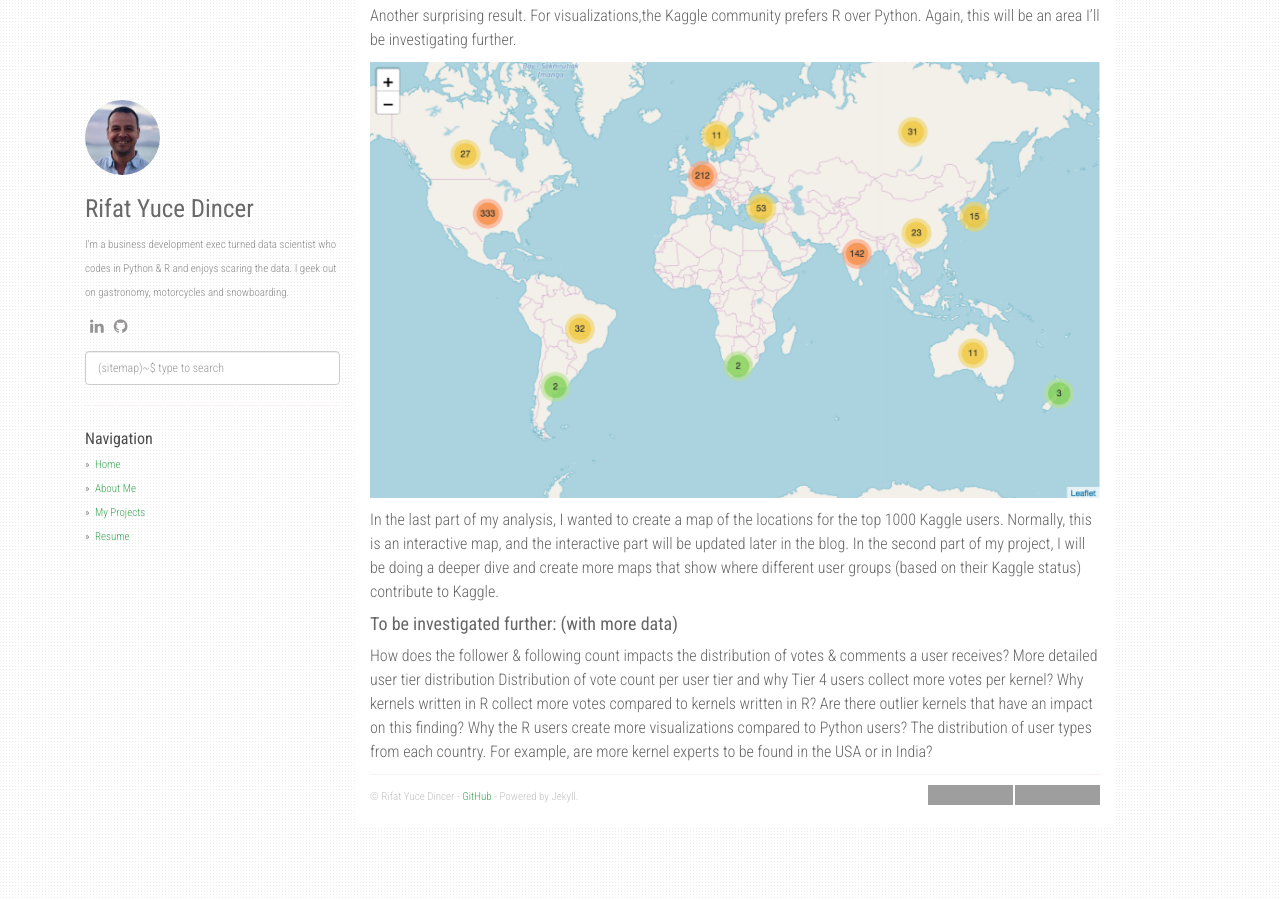
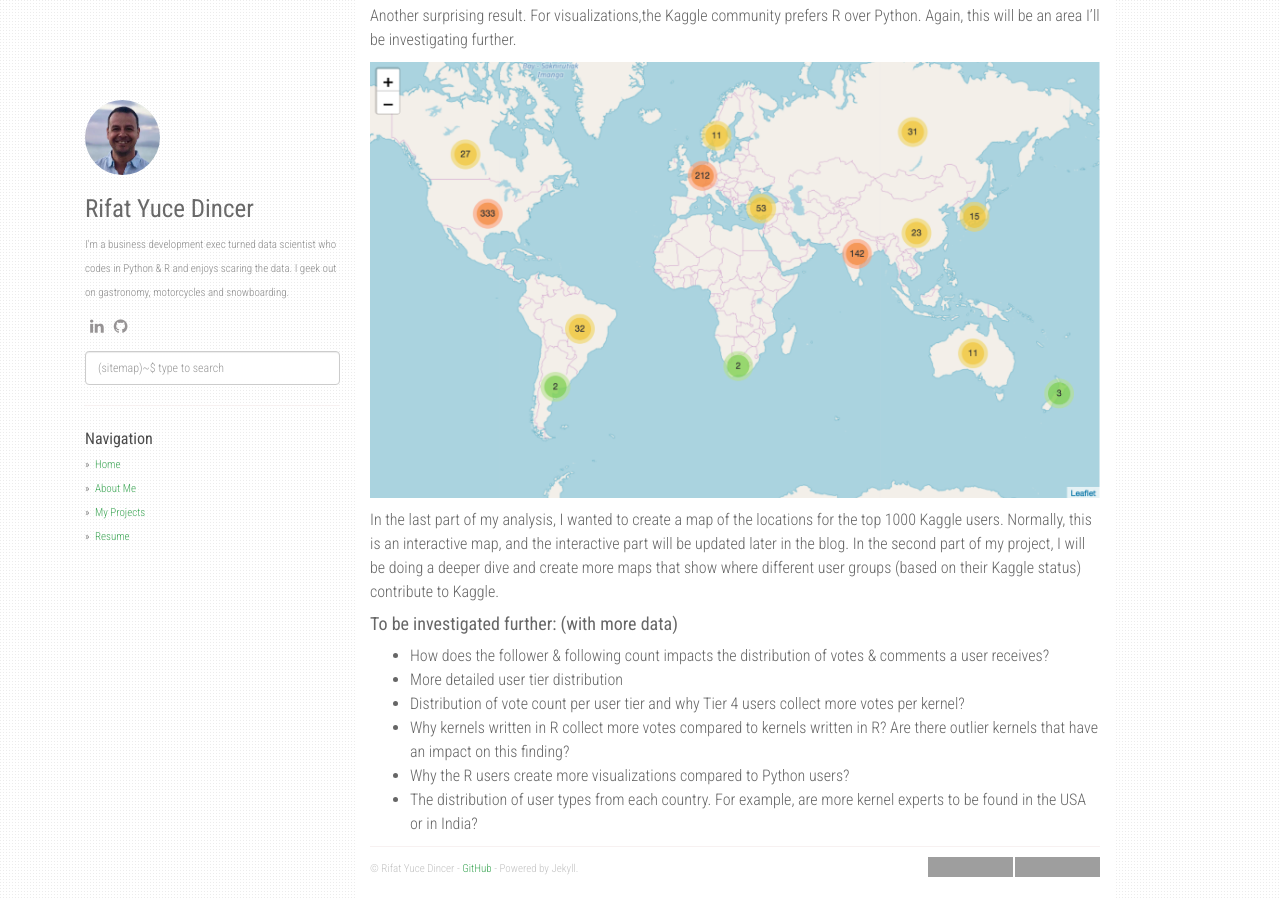
Before and after one commit to yucedincer/yucedincer.github.io, a Jekyll site: the page built from _project/kaggle.md, in a window 1280 px wide and 900 px high, scrolled down 5013 px. Built offline with Jekyll 4.4.1, drawn with Linux system fonts in a browser that asks for light colours; nearby versions of some CDN libraries; grey boxes are pictures that could not be loaded.

```diff
--- a/_project/kaggle.md
+++ b/_project/kaggle.md
@@ -83,9 +83,9 @@ Another surprising result. For visualizations,the  Kaggle community prefers R ov
 In the last part of my analysis, I wanted to create a map of the locations for the top 1000  Kaggle users. Normally, this is an interactive map, and the interactive part will be updated later in the blog. In the second part of my project, I will be doing a deeper dive and create more maps that show where different user groups (based on their Kaggle status) contribute to Kaggle.
 
 #### To be investigated further: (with more data)
-How does the follower & following count impacts the distribution of votes & comments a user receives?
-More detailed user tier distribution
-Distribution of vote count per user tier and why Tier 4 users collect more votes per kernel?
-Why kernels written in R collect more votes compared to kernels written in R? Are there outlier kernels that have an impact on this finding?
-Why the R users create more visualizations compared to Python users?
-The distribution of user types from each country. For example, are more kernel experts to be found in the USA or in India?
+* How does the follower & following count impacts the distribution of votes & comments a user receives?
+* More detailed user tier distribution
+* Distribution of vote count per user tier and why Tier 4 users collect more votes per kernel?
+* Why kernels written in R collect more votes compared to kernels written in R? Are there outlier kernels that have an impact on this finding?
+* Why the R users create more visualizations compared to Python users?
+* The distribution of user types from each country. For example, are more kernel experts to be found in the USA or in India?
```
